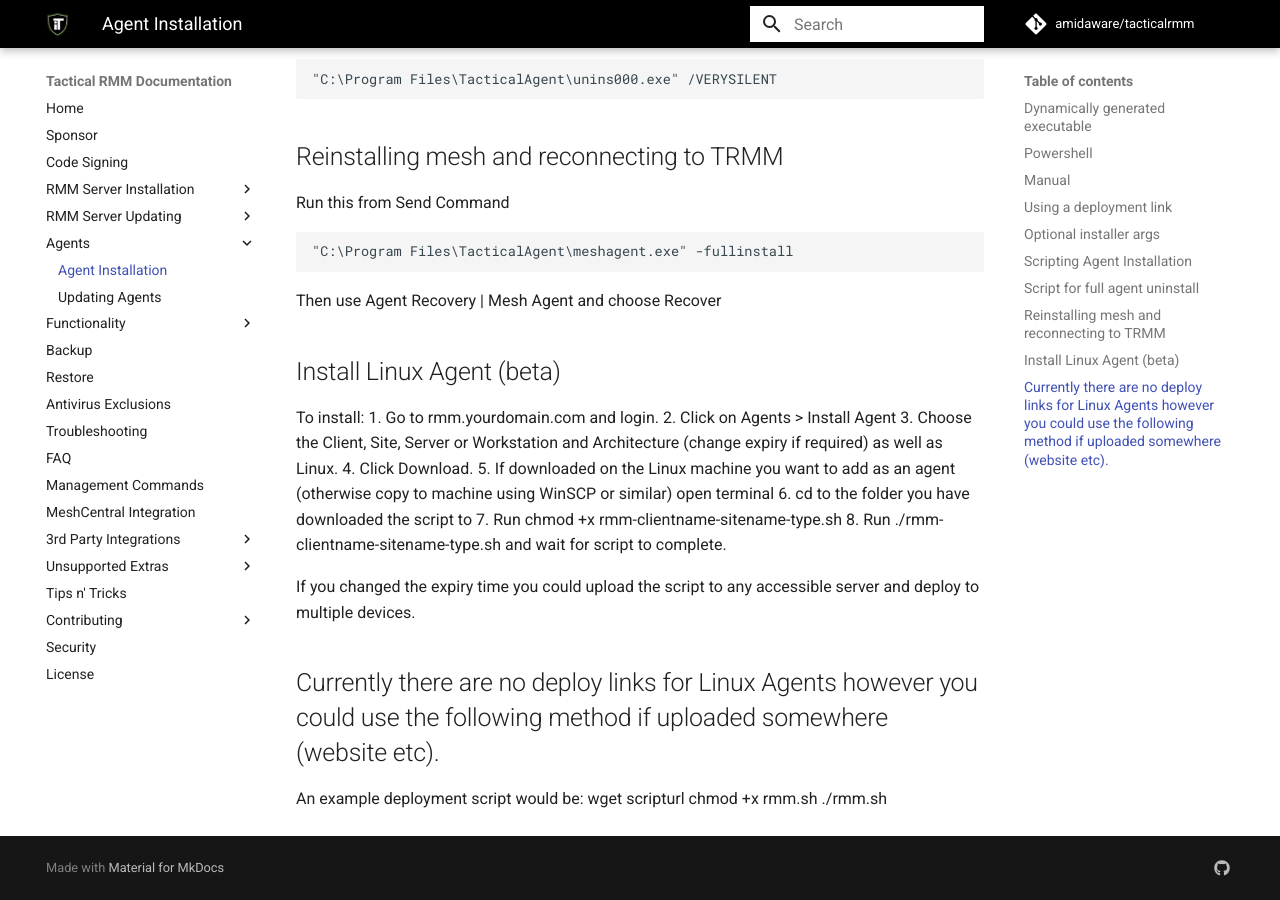
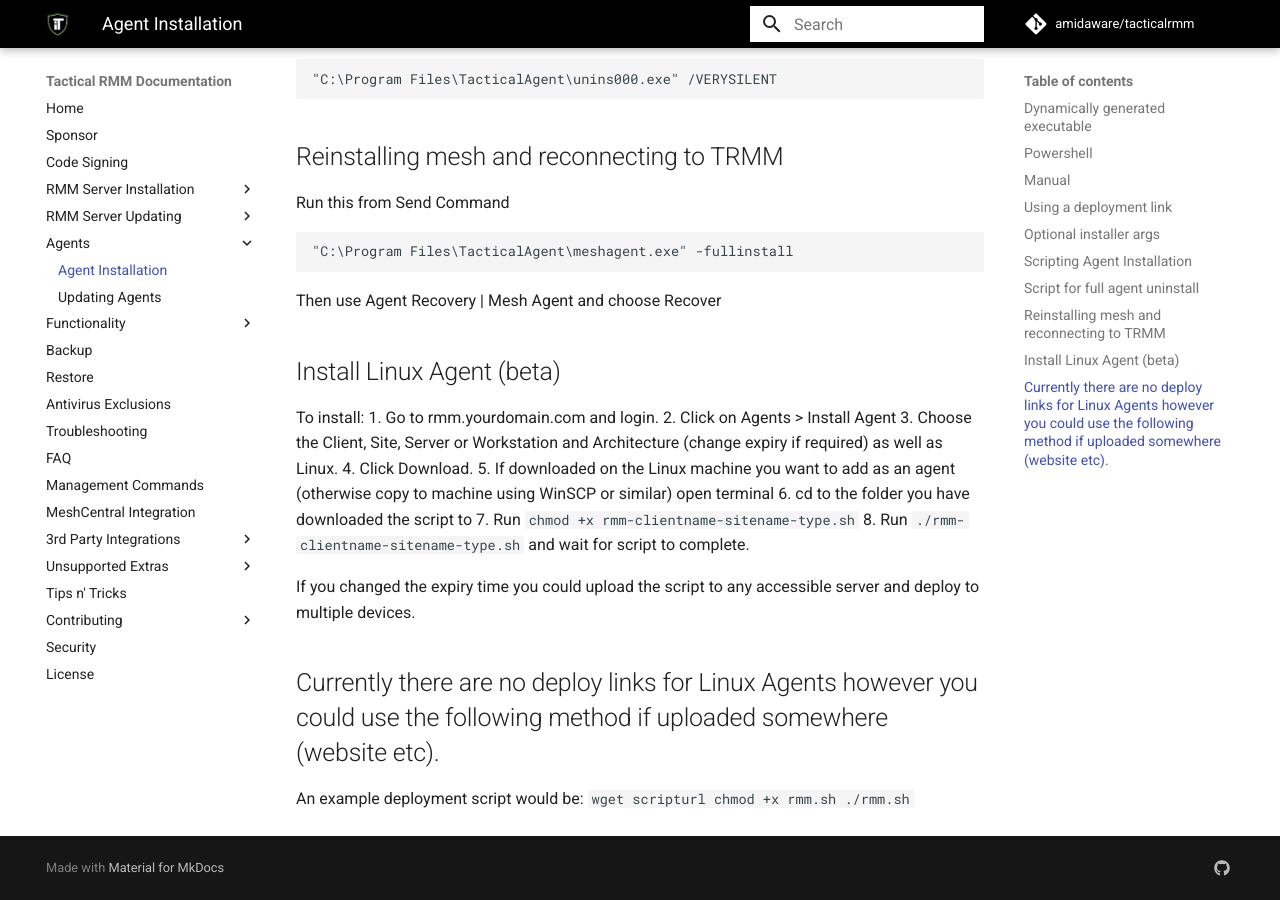
Before and after one commit to amidaware/trmm-docs, an MkDocs documentation site: the page built from docs/install_agent.md, in a window 1280 px wide and 900 px high, scrolled down 3881 px. Built offline with MkDocs 1.6.1 and Material for MkDocs 9.7.7, drawn with Linux system fonts in a browser that asks for light colours; comment, search, counter and statistics services are not loaded; some of the changed lines change nothing that is shown.

Commit message:
Update install_agent.md

````diff
--- a/docs/install_agent.md
+++ b/docs/install_agent.md
@@ -157,14 +157,14 @@
 4. Click Download.
 5. If downloaded on the Linux machine you want to add as an agent (otherwise copy to machine using WinSCP or similar) open terminal
 6. cd to the folder you have downloaded the script to
-7. Run chmod +x rmm-clientname-sitename-type.sh
-8. Run ./rmm-clientname-sitename-type.sh and wait for script to complete.
+7. Run `chmod +x rmm-clientname-sitename-type.sh`
+8. Run `./rmm-clientname-sitename-type.sh` and wait for script to complete.
 
 If you changed the expiry time you could upload the script to any accessible server and deploy to multiple devices.
 
 ## Currently there are no deploy links for Linux Agents however you could use the following method if uploaded somewhere (website etc).
 
 An example deployment script would be:
-wget scripturl
+```wget scripturl
 chmod +x rmm.sh
-./rmm.sh
+./rmm.sh```
````
